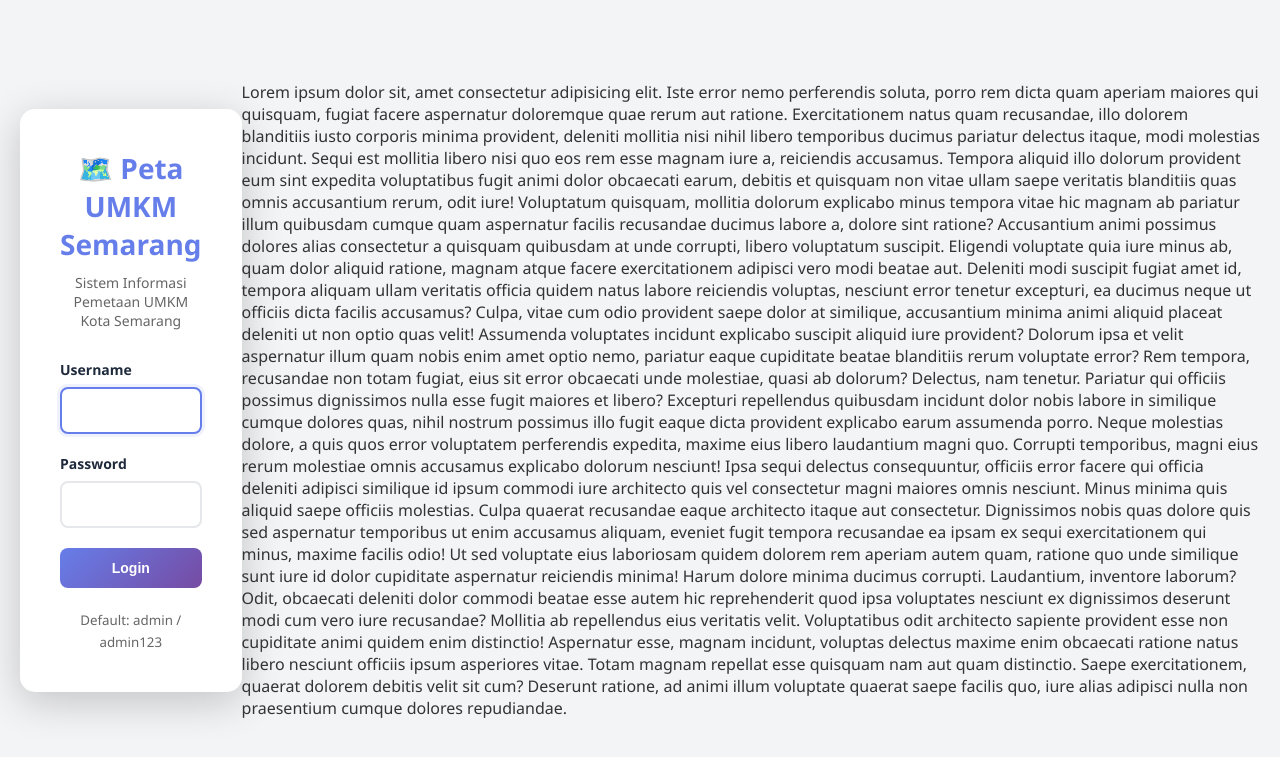
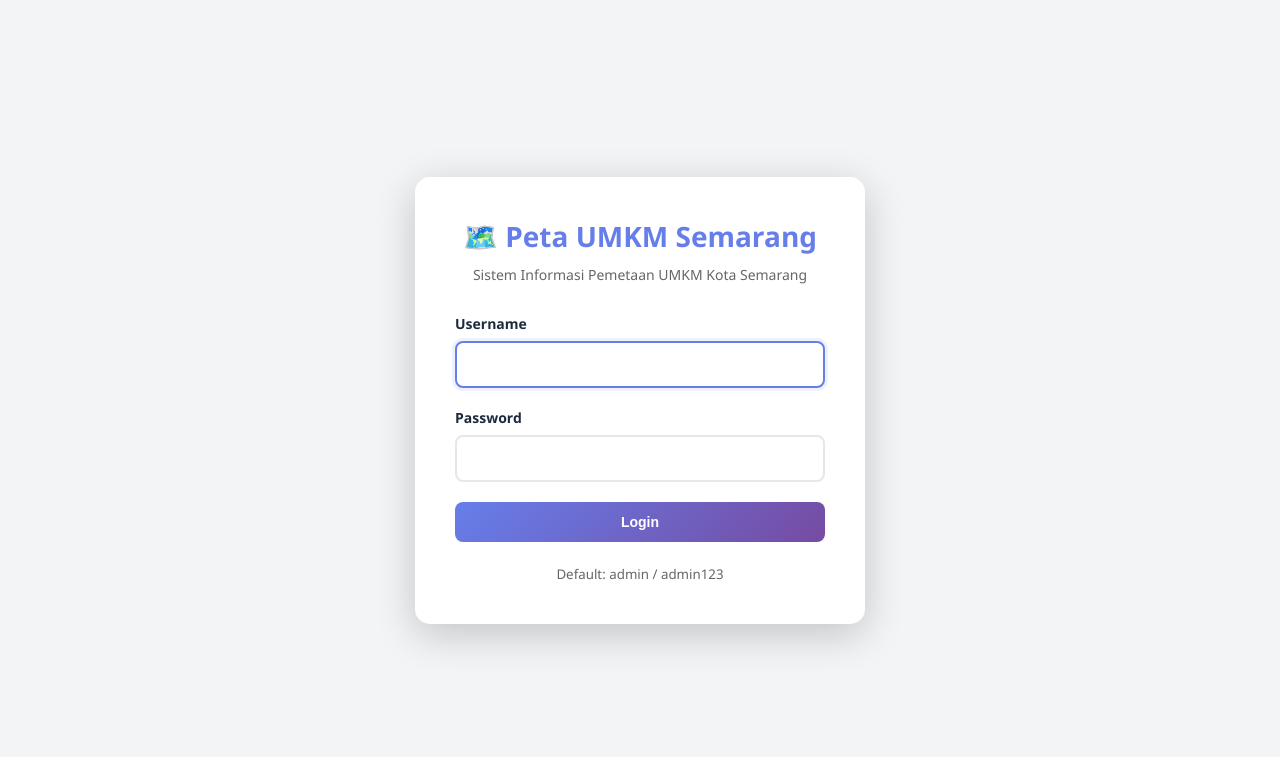
Before and after one commit to faisalrizqin/peta-umkm-semarang, a PHP site: page / in a window 1280 px wide. Shown: the top 757 px of the page. Run offline with PHP 8.4, Linux system fonts and the light colour scheme.

Commit message:
tutorial clone github

```diff
--- a/index.php
+++ b/index.php
@@ -72,39 +72,4 @@ if (isset($_POST['login'])) {
         </div>
     </div>
 </body>
-
-<p>Lorem ipsum dolor sit, amet consectetur adipisicing elit. Iste error nemo perferendis soluta, porro rem dicta quam
-    aperiam maiores qui quisquam, fugiat facere aspernatur doloremque quae rerum aut ratione. Exercitationem natus quam
-    recusandae, illo dolorem blanditiis iusto corporis minima provident, deleniti mollitia nisi nihil libero temporibus
-    ducimus pariatur delectus itaque, modi molestias incidunt. Sequi est mollitia libero nisi quo eos rem esse magnam
-    iure a, reiciendis accusamus. Tempora aliquid illo dolorum provident eum sint expedita voluptatibus fugit animi
-    dolor obcaecati earum, debitis et quisquam non vitae ullam saepe veritatis blanditiis quas omnis accusantium rerum,
-    odit iure! Voluptatum quisquam, mollitia dolorum explicabo minus tempora vitae hic magnam ab pariatur illum
-    quibusdam cumque quam aspernatur facilis recusandae ducimus labore a, dolore sint ratione? Accusantium animi
-    possimus dolores alias consectetur a quisquam quibusdam at unde corrupti, libero voluptatum suscipit. Eligendi
-    voluptate quia iure minus ab, quam dolor aliquid ratione, magnam atque facere exercitationem adipisci vero modi
-    beatae aut. Deleniti modi suscipit fugiat amet id, tempora aliquam ullam veritatis officia quidem natus labore
-    reiciendis voluptas, nesciunt error tenetur excepturi, ea ducimus neque ut officiis dicta facilis accusamus? Culpa,
-    vitae cum odio provident saepe dolor at similique, accusantium minima animi aliquid placeat deleniti ut non optio
-    quas velit! Assumenda voluptates incidunt explicabo suscipit aliquid iure provident? Dolorum ipsa et velit
-    aspernatur illum quam nobis enim amet optio nemo, pariatur eaque cupiditate beatae blanditiis rerum voluptate error?
-    Rem tempora, recusandae non totam fugiat, eius sit error obcaecati unde molestiae, quasi ab dolorum? Delectus, nam
-    tenetur. Pariatur qui officiis possimus dignissimos nulla esse fugit maiores et libero? Excepturi repellendus
-    quibusdam incidunt dolor nobis labore in similique cumque dolores quas, nihil nostrum possimus illo fugit eaque
-    dicta provident explicabo earum assumenda porro. Neque molestias dolore, a quis quos error voluptatem perferendis
-    expedita, maxime eius libero laudantium magni quo. Corrupti temporibus, magni eius rerum molestiae omnis accusamus
-    explicabo dolorum nesciunt! Ipsa sequi delectus consequuntur, officiis error facere qui officia deleniti adipisci
-    similique id ipsum commodi iure architecto quis vel consectetur magni maiores omnis nesciunt. Minus minima quis
-    aliquid saepe officiis molestias. Culpa quaerat recusandae eaque architecto itaque aut consectetur. Dignissimos
-    nobis quas dolore quis sed aspernatur temporibus ut enim accusamus aliquam, eveniet fugit tempora recusandae ea
-    ipsam ex sequi exercitationem qui minus, maxime facilis odio! Ut sed voluptate eius laboriosam quidem dolorem rem
-    aperiam autem quam, ratione quo unde similique sunt iure id dolor cupiditate aspernatur reiciendis minima! Harum
-    dolore minima ducimus corrupti. Laudantium, inventore laborum? Odit, obcaecati deleniti dolor commodi beatae esse
-    autem hic reprehenderit quod ipsa voluptates nesciunt ex dignissimos deserunt modi cum vero iure recusandae?
-    Mollitia ab repellendus eius veritatis velit. Voluptatibus odit architecto sapiente provident esse non cupiditate
-    animi quidem enim distinctio! Aspernatur esse, magnam incidunt, voluptas delectus maxime enim obcaecati ratione
-    natus libero nesciunt officiis ipsum asperiores vitae. Totam magnam repellat esse quisquam nam aut quam distinctio.
-    Saepe exercitationem, quaerat dolorem debitis velit sit cum? Deserunt ratione, ad animi illum voluptate quaerat
-    saepe facilis quo, iure alias adipisci nulla non praesentium cumque dolores repudiandae.</p>
-
 </html>
--- a/test.txt
+++ /dev/null
@@ -1 +0,0 @@
-uvuvuvhuashduasd
```
